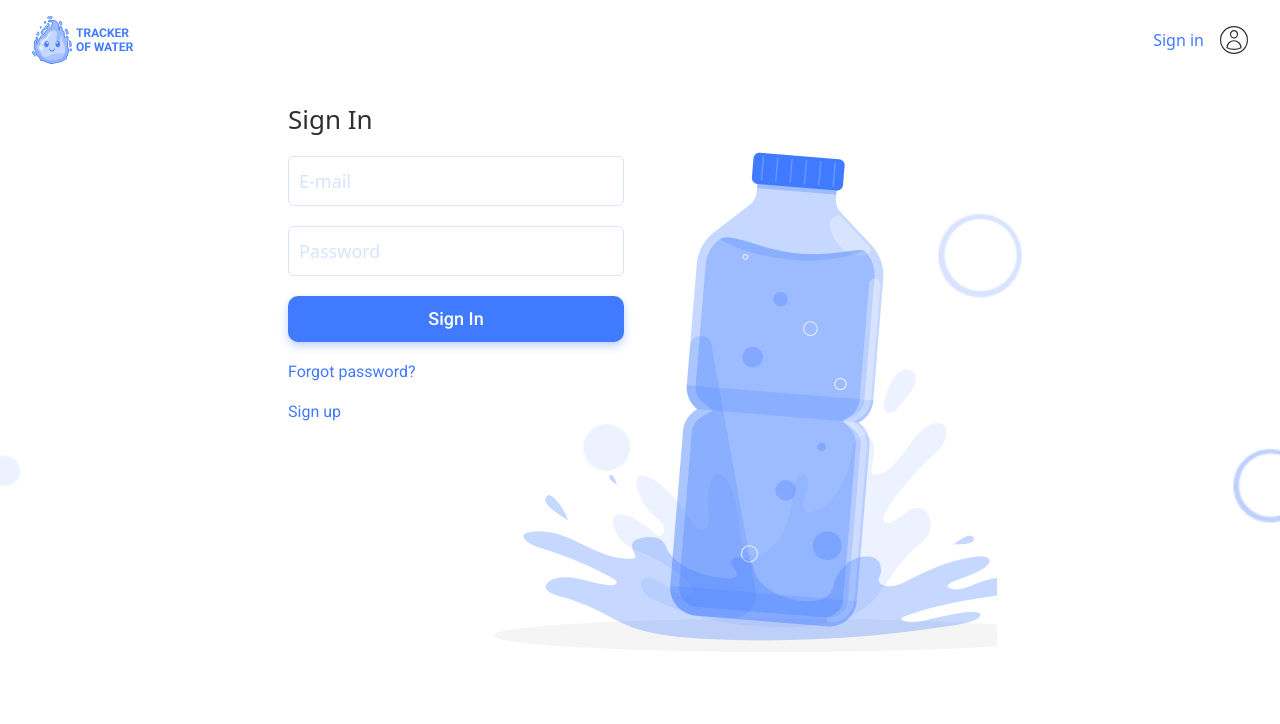
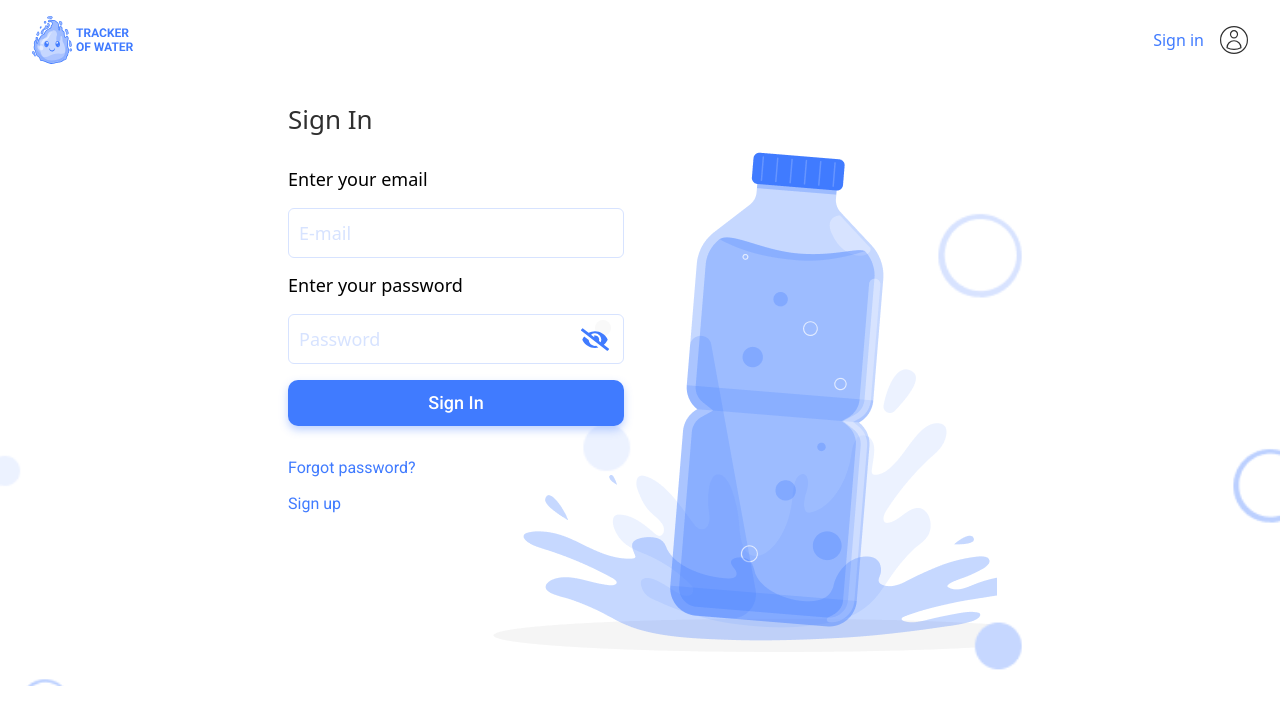
Before and after one commit to oksana12345678/StackBridge, a React (Vite) app: page /signin in a window 1280 px wide. Shown: the top 724 px of the page. Built offline with nearby package versions, Linux system fonts and the light colour scheme.

Commit message:
Update add eye-icon

```diff
--- a/src/components/SignInForm/SignInForm.jsx
+++ b/src/components/SignInForm/SignInForm.jsx
@@ -1,41 +1,103 @@
-import { Link } from "react-router-dom";
+import { Link, NavLink, useNavigate } from "react-router-dom";
 import css from "./SignInForm.module.css";
-import { signinInputs } from "./SignInFormData.js";
-import { useForm } from "react-hook-form";
+import * as Yup from "yup";
+import { Field, Formik } from "formik";
+import { useDispatch } from "react-redux";
+import { useState } from "react";
+import { FaEye, FaEyeSlash } from "react-icons/fa";
+
+const initialValues = {
+  email: "",
+  password: "",
+};
+
+const validationSchema = Yup.object({
+  email: Yup.string().email("Invalid email address").required("Required"),
+  password: Yup.string().required("Required"),
+});
 
 const SignInForm = () => {
-  const { register, handleSubmit, formState: { errors } } = useForm();
+  const dispatch = useDispatch();
+  const navigate = useNavigate();
+  const [showPassword, setShowPassword] = useState(false);
 
-  const onSubmit = (data) => {
-    console.log(data);
+  const handleSubmit = async ({ email, password }, { resetForm }) => {
+    dispatch(
+      logIn({
+        email,
+        password,
+      })
+    );
+    resetForm();
   };
 
   return (
     <div className={css.signinPageWraper}>
-      <form className={css.signinPageForm} onSubmit={handleSubmit(onSubmit)}>
+      <Formik
+        initialValues={initialValues}
+        validationSchema={validationSchema}
+        onSubmit={handleSubmit}
+      >
+        {({ isSubmitting, touched, errors }) => (
+          <form className={css.form}>
             <h4 className={css.signinPageTitle}>Sign In</h4>
-        {signinInputs.map((input, index) => (
-          <input
-            key={index}
-            label={input.label}
-            name={input.name}
-            placeholder={input.placeholder}
-            {...register(input.name)}
-            className={errors[input.name] ? css.error : ""}
+            <p className={css.label} htmlFor="email">
+              Enter your email
+            </p>
+            <Field
+              type="email"
+              name="email"
+              id="email"
+              placeholder="E-mail"
+              className={touched.email && errors.email ? css.inputError : ""}
+              autoComplete="email"
             />
-        ))}
+            {touched.email && errors.email && (
+              <div className={css.errorMsg}>{errors.email}</div>
+            )}
+
+            <p className={css.label} htmlFor="password">
+              Enter your password
+              <button
+                className={css.eyeBtn}
+                onClick={(event) => {
+                  event.preventDefault();
+                  setShowPassword(!showPassword);
+                }}
+              >
+                {showPassword ? (
+                  <FaEye className={css.faEye} />
+                ) : (
+                  <FaEyeSlash className={css.faEyeSlash} />
+                )}
+              </button>
+            </p>
+            <Field
+              type={showPassword ? "text" : "password"}
+              name="password"
+              id="password"
+              placeholder="Password"
+              className={
+                touched.password && errors.password ? css.inputError : ""
+              }
+              autoComplete="current-password"
+            />
+            {touched.password && errors.password && (
+              <div className={css.errorMsg}>{errors.password}</div>
+            )}
 
             <button className={css.signinPageButton} type="submit">
               Sign In
             </button>
-        <Link className={css.signinPageLink} to={"/forgot-password"}>
+            <NavLink className={css.signinPageLink} to={"/forgot-password"}>
               Forgot password?
-        </Link>
-        <Link className={css.signinPageLink} to={"/signup"}>
+            </NavLink>
+            <NavLink className={css.signinPageLink} to={"/signup"}>
               Sign up
-        </Link>
+            </NavLink>
           </form>
-
+        )}
+      </Formik>
       <div className={css.signinPageBottle}></div>
     </div>
   );
--- a/src/components/SignInForm/SignInForm.module.css
+++ b/src/components/SignInForm/SignInForm.module.css
@@ -3,10 +3,45 @@
   background-color: transparent;
   display: flex;
   flex-direction: column;
-  row-gap: 16px;
+  width: 100%;
+}
+
+.eyeBtn {
+  position: absolute;
+  border: none;
+  top: calc(50% + 34px);
+  right: 4%;
+  cursor: pointer;
+  color: grey;
+  width: 16px;
+  height: 16px;
+  border-radius: 30px;
+  border: transparent;
+  outline-color: none;
+}
+
+.faEye {
+  stroke: none;
+  transform: translateY(20%);
+  top: calc(50% + 42px);
+  margin-left: -15px;
+  width: 28px;
+  height: 28px;
+  fill: #407bff;
+  outline-color: none;
+}
+
+.faEyeSlash {
+  transform: translateY(20%);
+  top: calc(50% + 42px);
+  margin-left: -15px;
+  width: 28px;
+  height: 28px;
+  fill: #407bff;
 }
 
 .signinPageTitle {
+  margin-bottom: 16px;
   text-align: left;
   font-size: 26px;
   font-style: normal;
@@ -15,17 +50,31 @@
   color: #2f2f2f;
 }
 
-.signinPageForm {
+.form {
+  position: relative;
+  row-gap: 16px;
   display: flex;
-  gap: 20px;
   flex-direction: column;
-  align-items: flex-start;
-  margin-bottom: 16px;
-  width: 100%;
+  border-radius: 5px;
+  width: 280px;
 }
 
-.error {
-  border-color: #ef5050;
+.label {
+  color: black;
+  position: relative;
+  font-size: 18px;
+  font-weight: 400;
+  line-height: 1.33;
+}
+
+.inputError{
+  color: #ef5050;
+  border-color:#ef5050;
+
+}
+
+.errorMsg {
+  color: #ef5050;
 }
 
 input {
@@ -45,11 +94,11 @@ input:hover,
 input:focus,
 input:active {
   border: 1px solid #d7e3ff;
+  border-color: none;
   border-radius: 6px;
   padding: 12px 10px;
   background-color: transparent;
   color: #407bff;
-
 }
 
 input::placeholder {
@@ -58,6 +107,7 @@ input::placeholder {
 }
 
 .signinPageButton {
+  margin-bottom: 16px;
   display: flex;
   padding: 10px 30px;
   justify-content: center;
@@ -118,6 +168,12 @@ input::placeholder {
 }
 
 @media screen and (min-width: 768px) {
+  .form {
+    top: 0;
+    left: 0;
+    width: 336px;
+  }
+
   .signinPageWraper {
     position: relative;
   }
@@ -158,8 +214,19 @@ input::placeholder {
 @media screen and (min-width: 1440px) {
   .signinPageForm {
     width: 384px;
-    margin-left: 822px;
-    margin-right: 198px;
+    margin-top: 0;
+    margin-right: 0;
+  }
+
+  .signinPageWraper {
+    display: flex;
+    justify-content: flex-start;
+    flex-direction: row-reverse;
+  }
+
+  .form {
+    width: 384px;
+    margin-right: 0;
   }
 
   .signinPageBottle {
--- a/src/components/SignInForm/SignInFormData.js
+++ /dev/null
@@ -1,12 +0,0 @@
-export const signinInputs = [
-    {
-      label: "Enter your email",
-      name: "email",
-      placeholder: "E-mail",
-    },
-    {
-      label: "Enter your password",
-      name: "password",
-      placeholder: "Password",
-    },
-  ];
```
Lines whose indentation alone changed are shown as unchanged.
